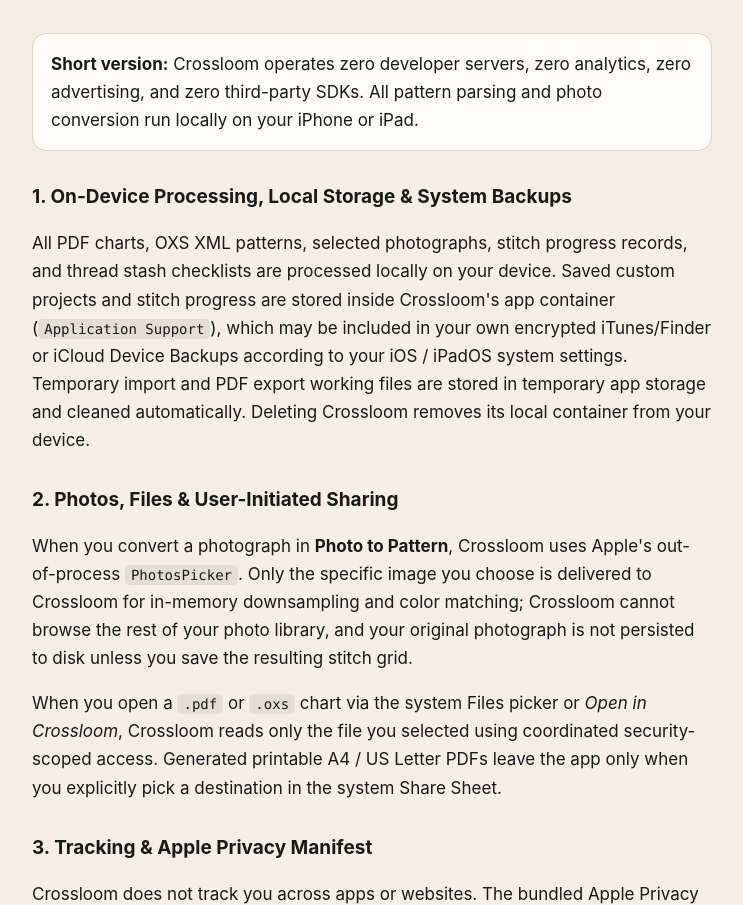
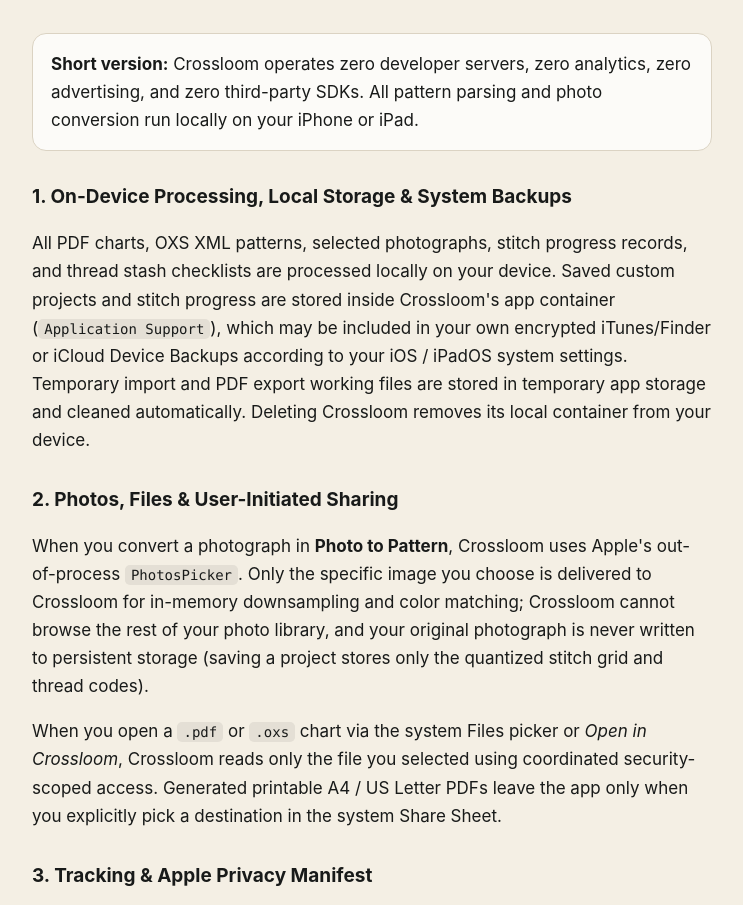
Before and after one commit to chengai1106/crossloom-legal, a plain HTML site: page privacy.html in a window 1280 px wide. Shown: the part 142-1047 px from the top of the page, without its empty margins (268-1011 px from the left). Drawn offline with Linux system fonts and the light colour scheme.

Commit message:
Clarify that original photos are never written to persistent storage (#5)

```diff
--- a/privacy.html
+++ b/privacy.html
@@ -22,7 +22,7 @@
 <p>All PDF charts, OXS XML patterns, selected photographs, stitch progress records, and thread stash checklists are processed locally on your device. Saved custom projects and stitch progress are stored inside Crossloom's app container (<code>Application Support</code>), which may be included in your own encrypted iTunes/Finder or iCloud Device Backups according to your iOS / iPadOS system settings. Temporary import and PDF export working files are stored in temporary app storage and cleaned automatically. Deleting Crossloom removes its local container from your device.</p>
 
 <h2>2. Photos, Files &amp; User-Initiated Sharing</h2>
-<p>When you convert a photograph in <b>Photo to Pattern</b>, Crossloom uses Apple's out-of-process <code>PhotosPicker</code>. Only the specific image you choose is delivered to Crossloom for in-memory downsampling and color matching; Crossloom cannot browse the rest of your photo library, and your original photograph is not persisted to disk unless you save the resulting stitch grid.</p>
+<p>When you convert a photograph in <b>Photo to Pattern</b>, Crossloom uses Apple's out-of-process <code>PhotosPicker</code>. Only the specific image you choose is delivered to Crossloom for in-memory downsampling and color matching; Crossloom cannot browse the rest of your photo library, and your original photograph is never written to persistent storage (saving a project stores only the quantized stitch grid and thread codes).</p>
 <p>When you open a <code>.pdf</code> or <code>.oxs</code> chart via the system Files picker or <i>Open in Crossloom</i>, Crossloom reads only the file you selected using coordinated security-scoped access. Generated printable A4 / US Letter PDFs leave the app only when you explicitly pick a destination in the system Share Sheet.</p>
 
 <h2>3. Tracking &amp; Apple Privacy Manifest</h2>
```
